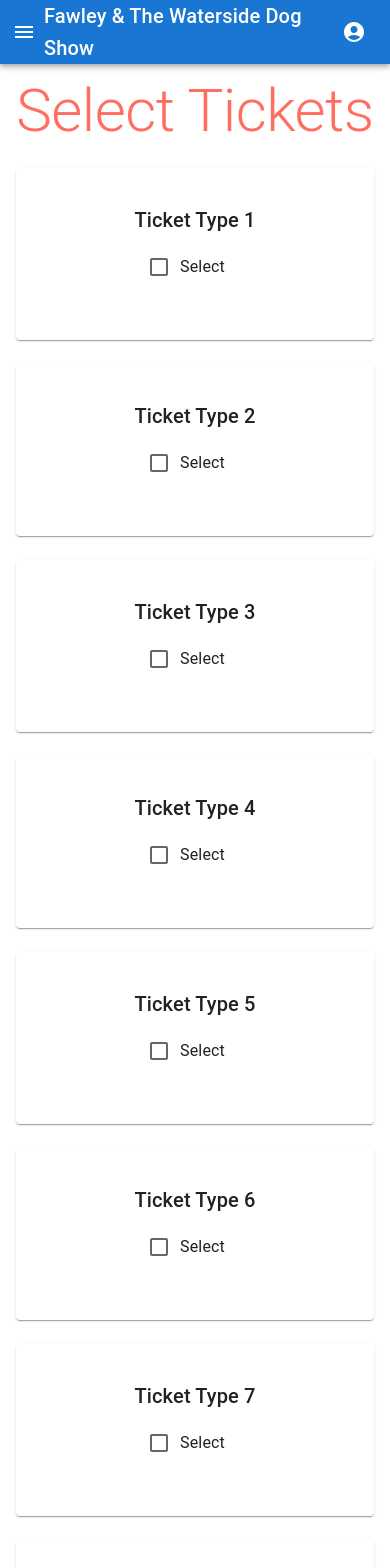
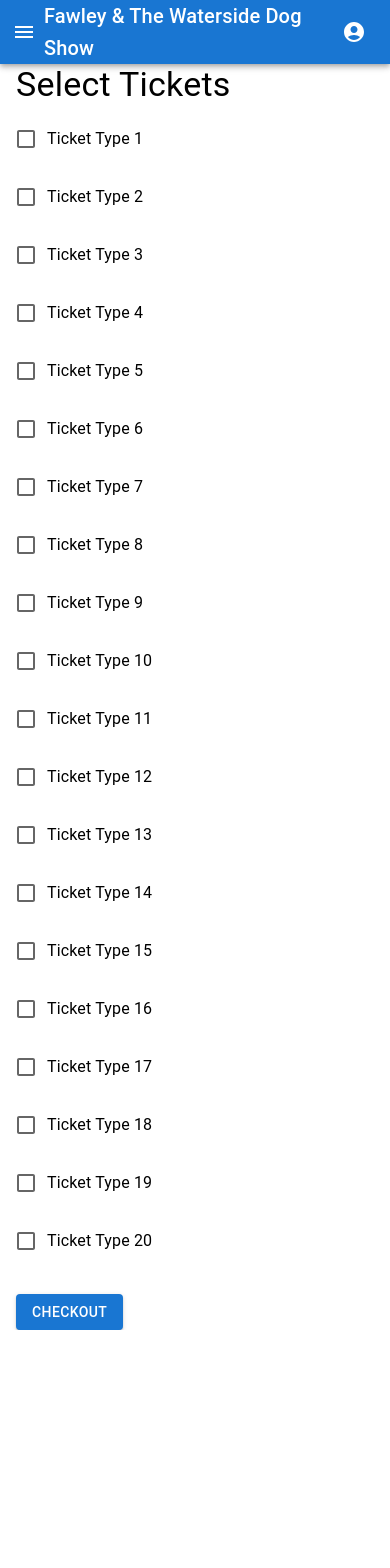
Before and after one commit to eddiemosh/fawley-waterside-dog-show, a React (Create React App) app: page /fawley-waterside-dog-show/tickets in a window 390 px wide. Shown: the top 1568 px of the page. After the commit the page ends 1330 px from the top, so only its background shows below. Built offline with nearby package versions, Linux system fonts and the light colour scheme.

Commit message:
Making it mobile viewable

```diff
--- a/src/App.js
+++ b/src/App.js
@@ -13,7 +13,7 @@
             <Header />
             <Routes>
                 <Route path="/fawley-waterside-dog-show/" element={<Home />} />
-                <Route path="//fawley-waterside-dog-show/events" element={<Events />} />
+                <Route path="/fawley-waterside-dog-show/events" element={<Events />} />
                 <Route path="/fawley-waterside-dog-show/tickets" element={<TicketSelection />} />
                 <Route path="/fawley-waterside-dog-show/payments" element={<Payments />} />
             </Routes>
--- a/src/components/events/events.css
+++ b/src/components/events/events.css
@@ -1,54 +1,53 @@
 /* src/components/events.css */
 .upcoming-events {
     display: flex;
+    flex-wrap: wrap;
     justify-content: center;
     text-align: center;
     font-size: 2.5rem; /* Larger font size for emphasis */
-    font-weight: bold; /* Make the text bold */
-    color: #ff6f61; /* Customize text color */
-    text-shadow: 2px 2px 4px rgba(0, 0, 0, 0.3); /* Subtle shadow for better readability */
-    margin-top: 5% !important; /* Space above the title */
-}
-
-.events-container {
-    display: flex;
-    justify-content: center;
-    margin-top: 20px; /* Space between title and event boxes */
+    font-weight: bold;
+    color: #ff6f61;
+    text-shadow: 2px 2px 4px rgba(0, 0, 0, 0.3);
+    margin-top: 3% !important;
 }
 
 .event-box {
     display: flex;
     flex-direction: column;
+    justify-content: center;
     align-items: center;
-    background-color: #f5f5f5;
-    padding: 15px;
+    padding: 20px;
+    margin: 10px;
+    border: 2px solid #ddd;
     border-radius: 10px;
+    background-color: #f9f9f9;
     box-shadow: 0 4px 8px rgba(0, 0, 0, 0.1);
-    width: 250px; /* Fixed width for event boxes */
-    text-align: center;
-    margin: 0 10px; /* Space between event boxes */
+    max-width: 300px;
+    width: 100%; /* Full width for mobile */
 }
 
-.event-icon {
-    font-size: 3rem;
-    color: #ff6f61;
-    margin-bottom: 10px; /* Space between icon and date */
+.event-box img {
+    width: 50px; /* Icon size */
+    height: 50px;
 }
 
-.event-date {
+.event-title {
     font-size: 1.5rem;
-    color: #333;
-    margin-bottom: 15px; /* Space between date and button */
+    margin-bottom: 10px;
 }
 
-.view-tickets-button {
-    font-size: 1.2rem;
-    border-radius: 30px;
-    background-color: #ff6f61;
-    color: #fff;
-    transition: background-color 0.3s ease;
+@media (max-width: 600px) {
+    /* Stack events vertically for mobile */
+    .upcoming-events {
+        flex-direction: column;
+        align-items: center;
+    }
+
+    .event-box {
+        max-width: 90%; /* Adjust width for mobile */
+    }
+
+    .event-title {
+        font-size: 1.2rem;
+    }
 }
-
-.view-tickets-button:hover {
-    background-color: #e55d50;
-}
--- a/src/components/events/events.js
+++ b/src/components/events/events.js
@@ -1,17 +1,9 @@
 // src/components/Events.js
 import React from 'react';
-import { Container, Typography, Button, Box, IconButton } from '@mui/material';
-import EventIcon from '@mui/icons-material/Event'; // Import an icon for events
+import { Container, Typography, Button, Box, Grid } from '@mui/material';
 import { useNavigate } from 'react-router-dom';
-import './events.css';
-
-const eventsList = [
-    { date: '1st December 2024', icon: <EventIcon /> },
-    { date: '15th December 2024', icon: <EventIcon /> },
-    { date: '10th January 2025', icon: <EventIcon /> },
-    { date: '20th February 2025', icon: <EventIcon /> },
-    { date: '5th March 2025', icon: <EventIcon /> }
-];
+import EventIcon from '@mui/icons-material/Event';  // Event icon for each event
+import './events.css'
 
 const Events = () => {
     const navigate = useNavigate();
@@ -25,26 +17,41 @@
             <Typography variant="h2" gutterBottom className="upcoming-events">
                 Upcoming Events
             </Typography>
-            <Box className="events-container">
-                {eventsList.map((event, index) => (
-                    <Box key={index} className="event-box">
-                        <IconButton className="event-icon">
-                            {event.icon}
-                        </IconButton>
-                        <Typography className="event-date">
-                            {event.date}
+            <Grid container spacing={2} justifyContent="center">
+                {/* First Event */}
+                <Grid item xs={12} sm={6} md={4}>
+                    <Box className="event-box">
+                        <EventIcon style={{ fontSize: 50 }} /> {/* Event icon */}
+                        <Typography variant="h6" className="event-title">
+                            1st December 2024
                         </Typography>
                         <Button
                             variant="contained"
                             color="primary"
-                            className="view-tickets-button"
                             onClick={handleEventClick}
                         >
                             View Tickets
                         </Button>
                     </Box>
-                ))}
-            </Box>
+                </Grid>
+
+                {/* Add more events as needed */}
+                <Grid item xs={12} sm={6} md={4}>
+                    <Box className="event-box">
+                        <EventIcon style={{ fontSize: 50 }} />
+                        <Typography variant="h6" className="event-title">
+                            15th January 2025
+                        </Typography>
+                        <Button
+                            variant="contained"
+                            color="primary"
+                            onClick={handleEventClick}
+                        >
+                            View Tickets
+                        </Button>
+                    </Box>
+                </Grid>
+            </Grid>
         </Container>
     );
 };
--- a/src/components/tickets/ticket-selection.css
+++ b/src/components/tickets/ticket-selection.css
@@ -1,52 +1,15 @@
-/* src/components/ticketSelection.css */
-.ticket-selection-title {
-    text-align: center;
-    margin-bottom: 20px;
-    font-size: 4rem;
-    font-weight: 400;
-    color: #ff6f61; /* Customize as needed */
-    margin-top: 3% !important;
+/* src/components/TicketSelection.css */
+.ticket-selection {
+    margin-top: 20px;
 }
 
-.ticket-grid {
-    margin-bottom: 20px; /* Space between grid and button */
+@media (max-width: 600px) {
+    .ticket-selection {
+        display: block;
+        text-align: center;
+    }
+
+    .ticket-selection .MuiFormControlLabel-root {
+        width: 100%; /* Make checkboxes stack vertically */
+    }
 }
-
-.ticket-card {
-    display: flex;
-    flex-direction: column;
-    align-items: center;
-    padding: 20px;
-    border-radius: 10px;
-    box-shadow: 0 4px 8px rgba(0, 0, 0, 0.1);
-    text-align: center;
-}
-
-.ticket-checkbox {
-    margin-top: 10px;
-}
-
-.ticket-actions {
-    justify-content: center;
-    padding: 0 16px 16px;
-}
-
-.checkout-button-container {
-    display: flex;
-    justify-content: center;
-    margin-top: 5%; /* Space above the button */
-    margin-bottom: 5%;
-}
-
-.checkout-button {
-    font-size: 1.2rem;
-    border-radius: 30px;
-    padding: 10px 20px;
-    background-color: #ff6f61;
-    color: #fff;
-    transition: background-color 0.3s ease;
-}
-
-.checkout-button:hover {
-    background-color: #e55d50;
-}
--- a/src/components/tickets/ticket-selection.js
+++ b/src/components/tickets/ticket-selection.js
@@ -1,8 +1,7 @@
-// src/components/TicketSelection.js
 import React, { useState } from 'react';
-import { Container, Typography, Grid, Card, CardContent, CardActions, Checkbox, FormControlLabel, Button, Box } from '@mui/material';
+import { Container, Typography, Grid, Checkbox, FormControlLabel, Button, Box } from '@mui/material';
 import { useNavigate } from 'react-router-dom';
-import './ticket-selection.css'; // Import custom CSS for additional styling if needed
+import './ticket-selection.css'; // Add external CSS for better control
 
 const ticketOptions = Array.from({ length: 20 }, (_, index) => `Ticket Type ${index + 1}`);
 
@@ -25,17 +24,12 @@
 
     return (
         <Container>
-            <Typography variant="h2" gutterBottom className="ticket-selection-title">
+            <Typography variant="h4" gutterBottom>
                 Select Tickets
             </Typography>
-            <Grid container spacing={3} className="ticket-grid">
+            <Grid container spacing={2}>
                 {ticketOptions.map((ticket) => (
-                    <Grid item xs={12} sm={6} md={4} lg={3} key={ticket}>
-                        <Card className="ticket-card">
-                            <CardContent>
-                                <Typography variant="h6" component="div">
-                                    {ticket}
-                                </Typography>
+                    <Grid item xs={12} sm={6} md={4} key={ticket}>
                         <FormControlLabel
                             control={
                                 <Checkbox
@@ -44,23 +38,16 @@
                                     color="primary"
                                 />
                             }
-                                    label="Select"
-                                    className="ticket-checkbox"
+                            label={ticket}
                         />
-                            </CardContent>
-                            <CardActions className="ticket-actions">
-                                {/* You can add more actions if needed */}
-                            </CardActions>
-                        </Card>
                     </Grid>
                 ))}
             </Grid>
-            <Box className="checkout-button-container">
+            <Box mt={4}>
                 <Button
                     variant="contained"
                     color="primary"
                     onClick={handleCheckout}
-                    className="checkout-button"
                 >
                     Checkout
                 </Button>
--- a/src/home/home.js
+++ b/src/home/home.js
@@ -1,16 +1,8 @@
-// src/components/Home.js
 import React from 'react';
 import { Container, Typography, Box, Button } from '@mui/material';
-import { useNavigate } from 'react-router-dom';
-import './home.css'; // Import the CSS file
+import './home.css'; // Link to external CSS file
 
 const Home = () => {
-    const navigate = useNavigate();
-
-    const handleBuyTicketsClick = () => {
-        navigate('/fawley-waterside-dog-show/events');
-    };
-
     return (
         <Container>
             <Box className="hero-container">
@@ -22,7 +14,7 @@
                 <Button
                     variant="contained"
                     className="buy-tickets-button"
-                    onClick={handleBuyTicketsClick}
+                    href="/fawley-waterside-dog-show/events" // Navigate to events page on button click
                 >
                     Buy Tickets
                 </Button>
```
Lines whose indentation alone changed are shown as unchanged.
